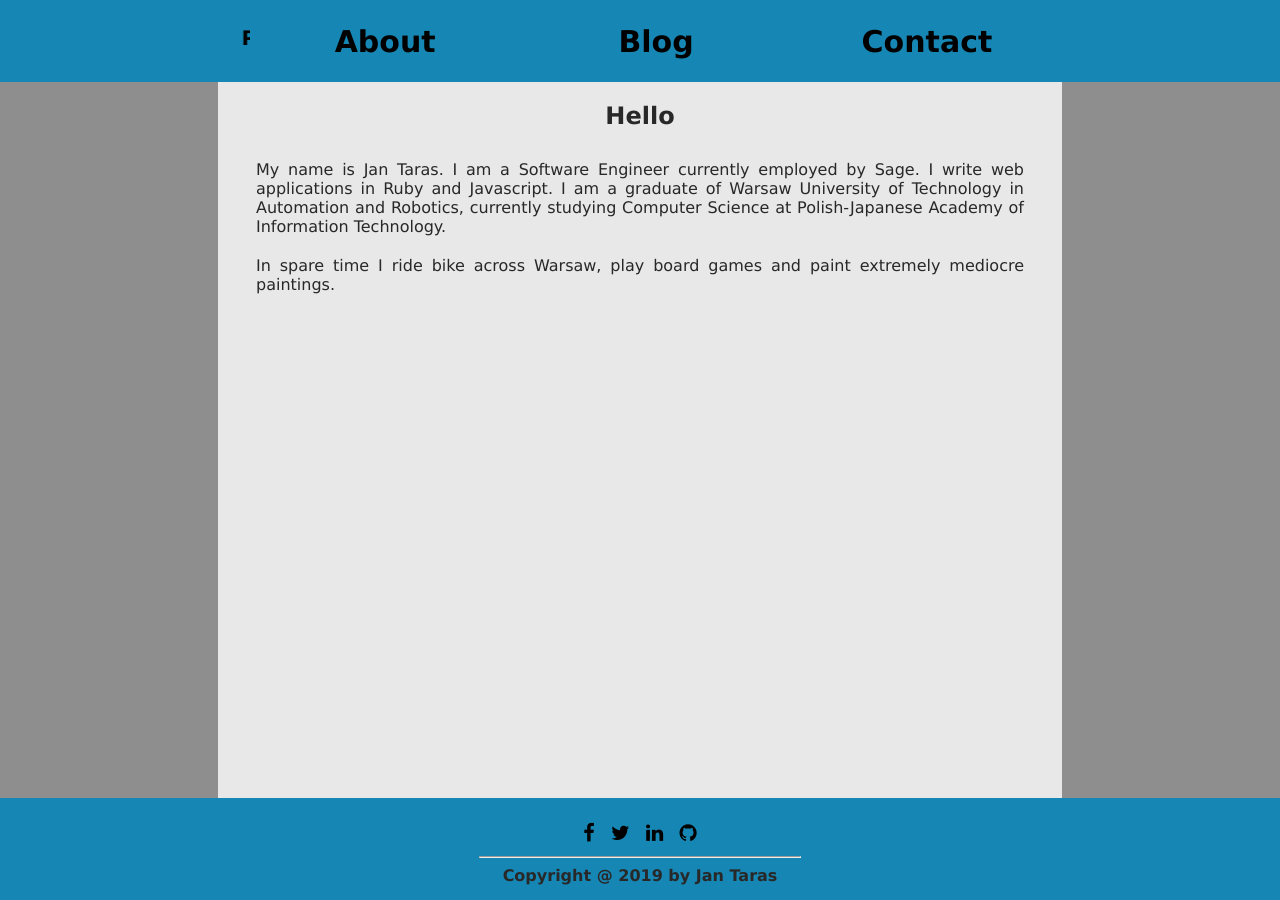
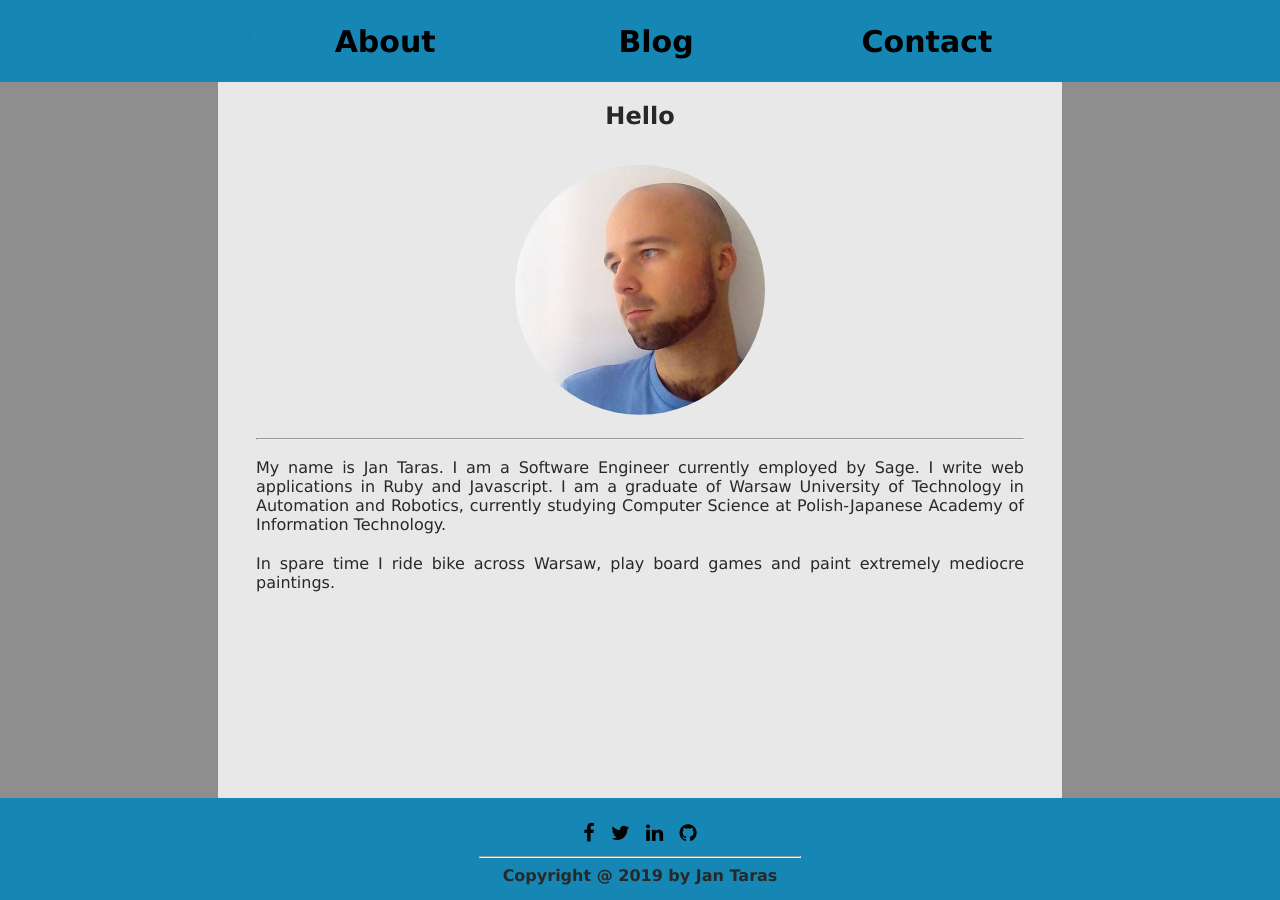
Before and after one commit to TarasJan/TarasJan.github.io, a Jekyll site: the page built from index.md, in a window 1280 px wide. Built offline with Jekyll 4.4.1, drawn with Linux system fonts in a browser that asks for light colours.

Commit message:
[Blog] Added front photo with rounded edge, added horizontal bars to blog and about section

```diff
--- a/index.md
+++ b/index.md
@@ -8,6 +8,8 @@
 
 
 # Hello
+<div class="profile-photo"><img class='rounded' src="/jantar-theme/assets/img/me.jpg" alt="Me"></div>
+<hr/>
 
 <section class="section">
 My name is Jan Taras. I am a Software Engineer currently employed by Sage. I write web applications in Ruby and Javascript. I am a graduate of Warsaw University of Technology in Automation and Robotics, currently studying Computer Science at Polish-Japanese Academy of Information Technology.
--- a/jantar-theme/_sass/jantar-theme.scss
+++ b/jantar-theme/_sass/jantar-theme.scss
@@ -33,6 +33,10 @@
         max-width: 600px;
         height:auto;
     }
+    img.rounded {
+        clip-path: circle(50% at 50% 50%);
+        box-shadow: 15px;
+    }
 }
 
 .photo {
```
Also changed, not shown: about.md (+3 -0 lines), blog.md (+1 -0 lines), Gemfile.lock, jantar-theme/assets/img/me.jpg (added).
